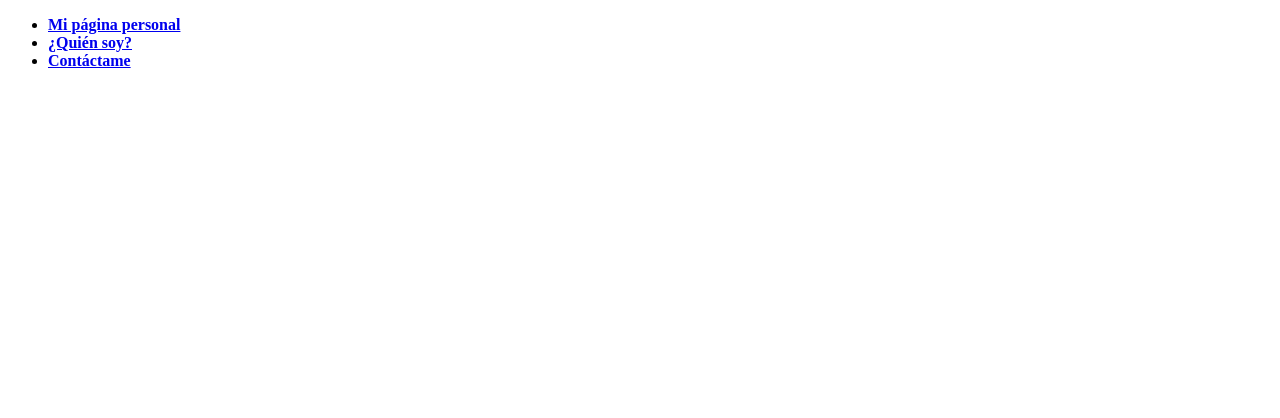
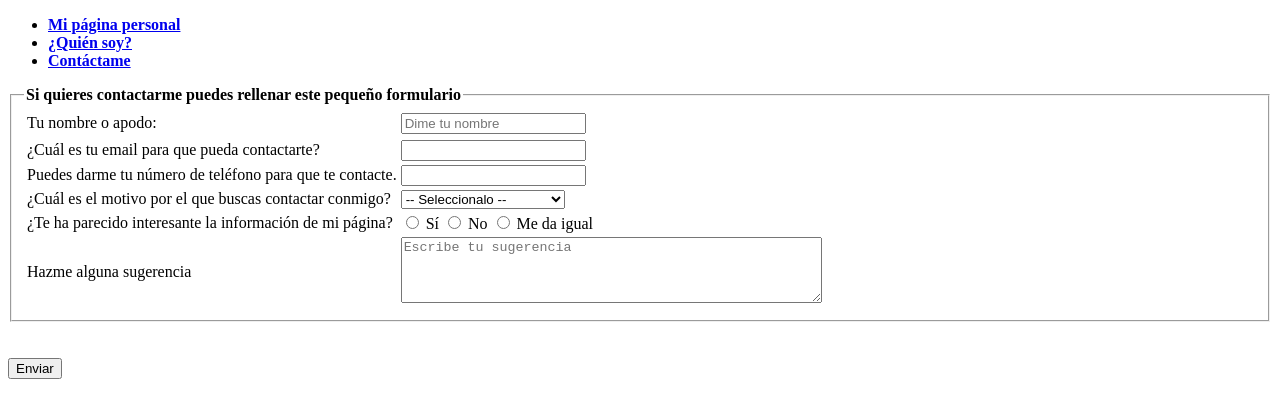
Before and after one commit to silvialcastilla/silvialcastilla.github.io, a plain HTML site: page contacto.html in a window 1280 px wide. Drawn offline with Linux system fonts and the light colour scheme.

Commit message:
formulario añadido

```diff
--- a/contacto.html
+++ b/contacto.html
@@ -16,8 +16,49 @@
             </nav>
     </header>
     <main>
-        <form>
-
+        <form action="#" method="get">
+            <fieldset>
+                <legend><b>Si quieres contactarme puedes rellenar este pequeño formulario</b></legend>
+                    <table>
+                        <tr>
+                            <td><label for="nombre"> Tu nombre o apodo: </label></td>
+                            <td><input type="text" id="nombre" name="user_name" tabindex="1" placeholder="Dime tu nombre"></td>
+                        </tr>
+                        <tr>
+                        </tr>
+                        <tr>
+                            <td><label for="correo">¿Cuál es tu email para que pueda contactarte?</label></td>
+                            <td><input type="email" id="correo" name="correo" tabindex="2"></td>
+                        </tr>
+                        <tr>
+                            <td><label for="telefono">Puedes darme tu número de teléfono para que te contacte.</label></td>
+                            <td><input type="tel" id="telefono" name="telefono" tabindex="3"></td>
+                        </tr>
+                        <tr>
+                            <td><label for="motivo">¿Cuál es el motivo por el que buscas contactar conmigo?</label></td>
+                            <td><select id="motivo" tabindex="4">
+                                <label for="motivo"></label>
+                                <option value="">-- Seleccionalo --</option>
+                                <option value="trabajo">Ofrecerme trabajo</option>
+                                <option value="proyecto">Trabajar en un proyecto</option>
+                                <option value="academicos">Interéses academicos</option>
+                                <option value="personales">Interéses personales</option>
+                                <option value="otros">Otros</option>
+                            </select></td>
+                        </tr>
+                        <tr>
+                            <td><label for="interes">¿Te ha parecido interesante la información de mi página?</label></td>
+                            <td><input type="radio" id="interes" name="interes" value="si"tabindex="5"> Sí
+                            <input type="radio" id="interes" name="interes" value="no" tabindex="6"> No
+                            <input type="radio" id="interes" name="interes" value="igual"tabindex="7"> Me da igual</td>
+                        </tr>
+                        <tr>
+                            <td><label for="sugerencia">Hazme alguna sugerencia</label></td>
+                            <td><textarea id="sugerencia" tabindex="8" rows="4" cols="50" placeholder="Escribe tu sugerencia"></textarea></td>
+                        </tr>
+                    </table>
+                </fieldset><br><br>
+                <button type="submit">Enviar</button>
         </form>
     </main>
 </body>
```
